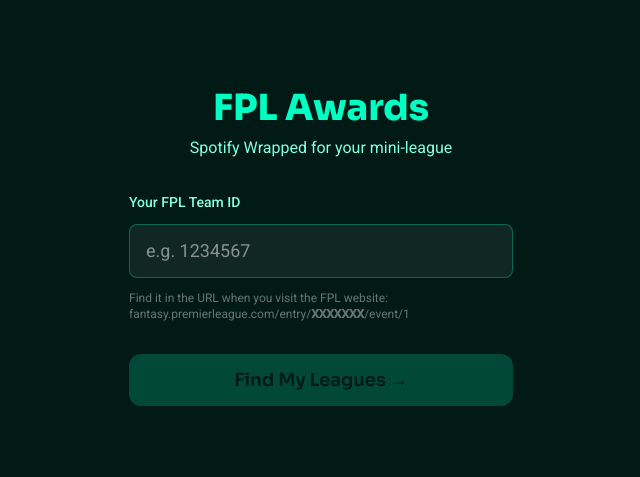
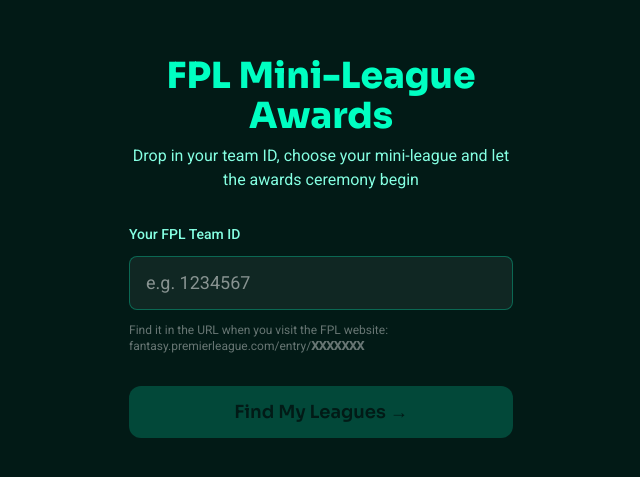
Before and after one commit to ESGameweekXI/fpl-mini-league-awards, a Next.js app: page /fpl-awards in a window 1280 px wide. Shown: the part 153-630 px from the top of the page, without its empty margins (319-959 px from the left). Built offline with nearby package versions, Linux system fonts and the light colour scheme.

Commit message:
Update landing screen copy
Co-Authored-By: Claude Sonnet 4.6 <noreply@anthropic.com>

```diff
--- a/app/fpl-awards/page.tsx
+++ b/app/fpl-awards/page.tsx
@@ -189,10 +189,10 @@ function InputScreen({
             color: 'var(--brand-secondary)',
           }}
         >
-          FPL Awards
+          FPL Mini-League Awards
         </h1>
         <p style={{ color: 'var(--brand-text-muted)', fontFamily: 'var(--font-body)' }}>
-          Spotify Wrapped for your mini-league
+          Drop in your team ID, choose your mini-league and let the awards ceremony begin
         </p>
       </div>
 
@@ -225,7 +225,7 @@ function InputScreen({
           style={{ color: 'rgba(255,255,255,0.4)', fontFamily: 'var(--font-body)' }}
         >
           Find it in the URL when you visit the FPL website: fantasy.premierleague.com/entry/
-          <strong>XXXXXXX</strong>/event/1
+          <strong>XXXXXXX</strong>
         </p>
       </div>
 
```
